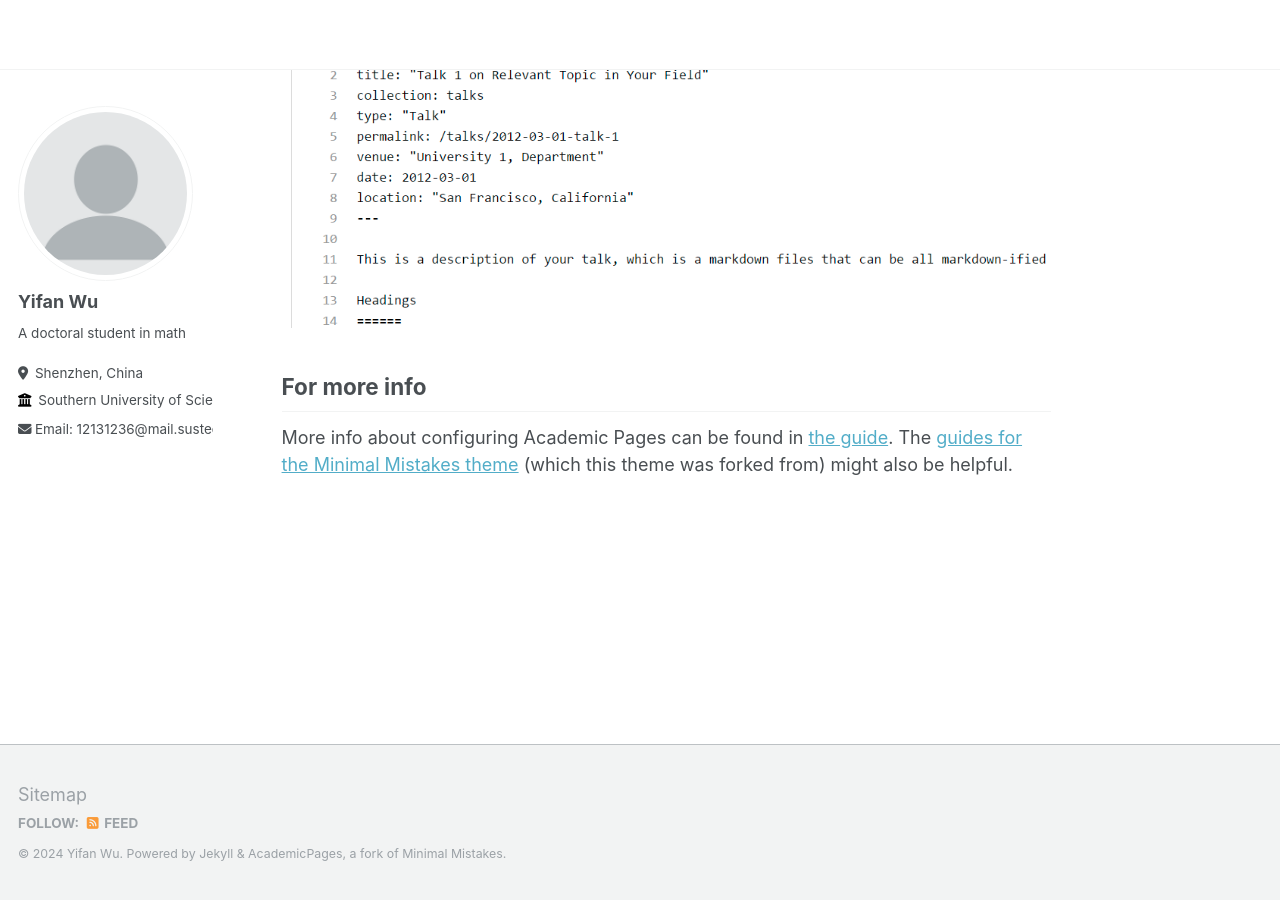
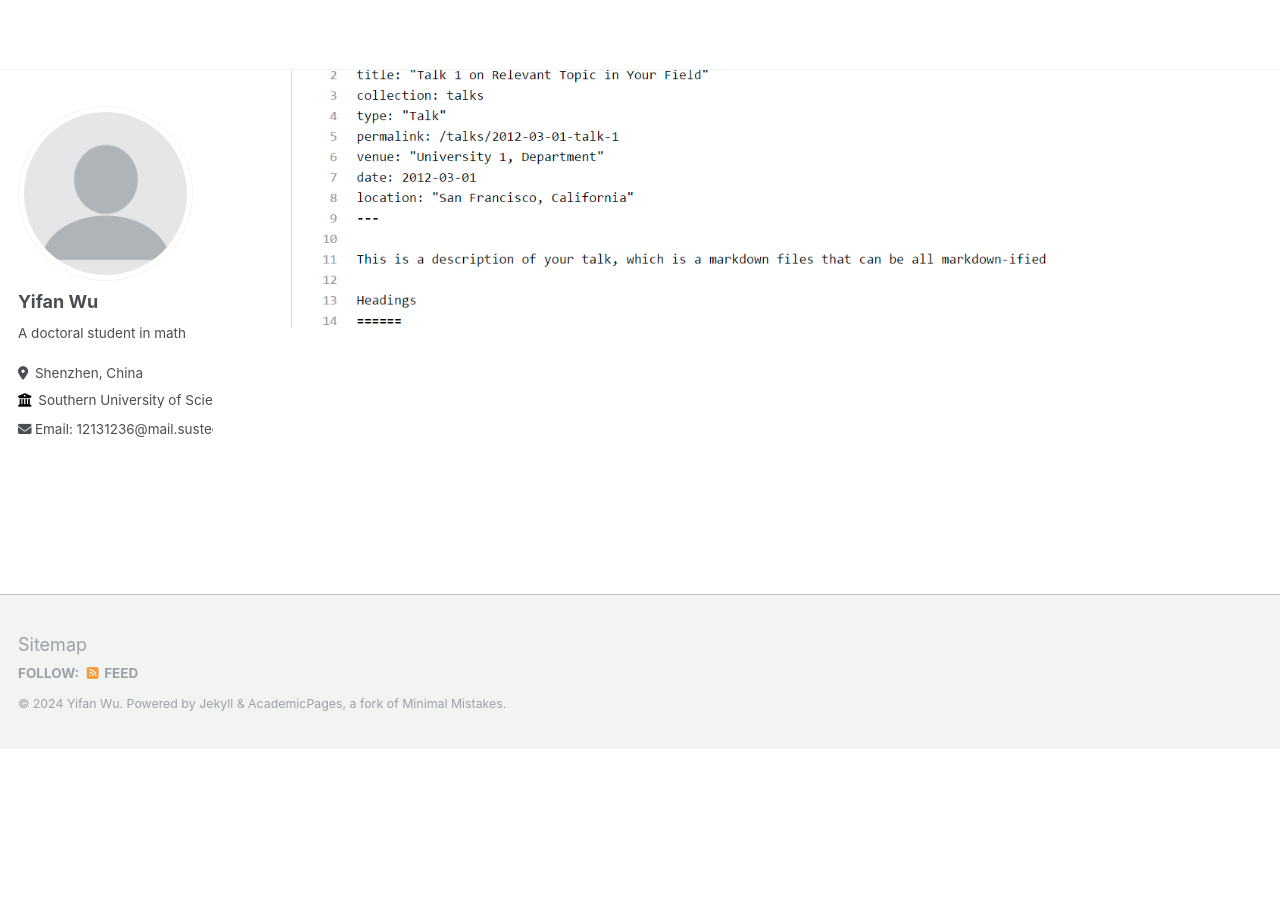
Before and after one commit to Wuyf19970105/Wuyf19970105.github.io, a Jekyll site: the page built from _pages/about.md, in a window 1280 px wide and 900 px high, scrolled down 1959 px. Built offline with Jekyll 4.4.1, drawn with Linux system fonts in a browser that asks for light colours; after the commit the page ends 2709 px from its top, so only the background shows below that.

Commit message:
Update about.md
Signed-off-by: Yifan Wu <148335396+Wuyf19970105@users.noreply.github.com>

```diff
--- a/_pages/about.md
+++ b/_pages/about.md
@@ -49,7 +49,3 @@
 
 Example: editing a markdown file for a talk
 ![Editing a markdown file for a talk](/images/editing-talk.png)
-
-For more info
-------
-More info about configuring Academic Pages can be found in [the guide](https://academicpages.github.io/markdown/). The [guides for the Minimal Mistakes theme](https://mmistakes.github.io/minimal-mistakes/docs/configuration/) (which this theme was forked from) might also be helpful.
```
